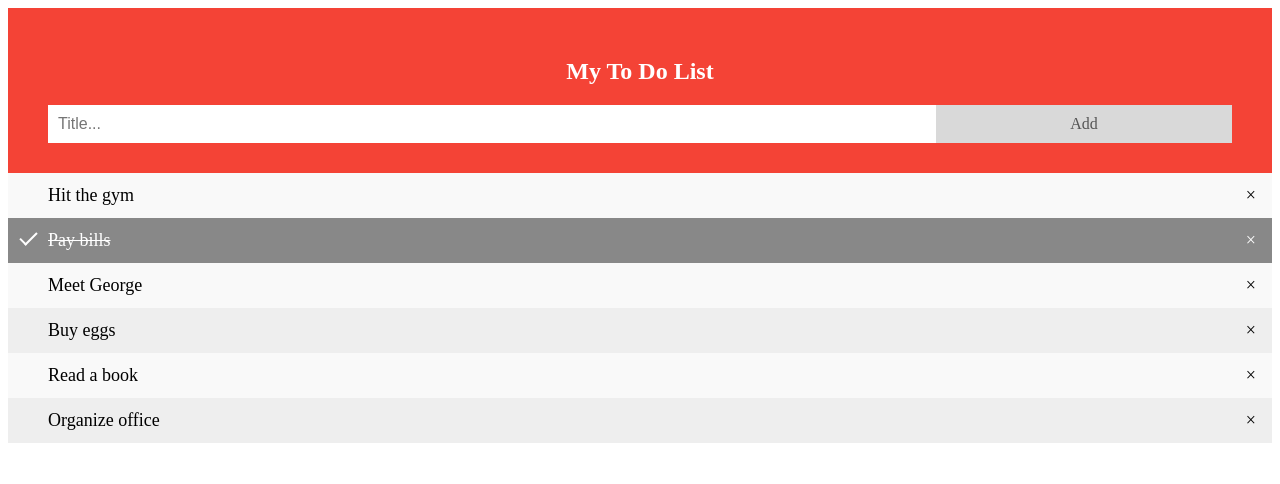
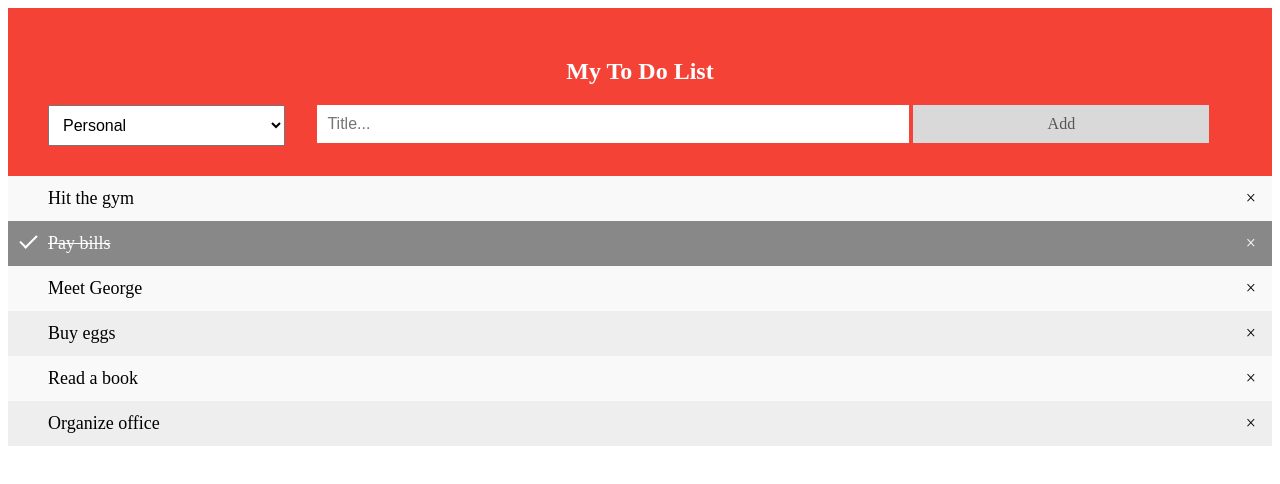
Before and after one commit to gyanprakashtiwari/js_assignment_2, a plain HTML site: page index.html in a window 1280 px wide. Both pictures are taken after a click on the element "Add". Drawn offline with Linux system fonts and the light colour scheme.

Commit message:
category while adding todo

```diff
--- a/index.html
+++ b/index.html
@@ -1,6 +1,14 @@
 <div id="myDIV" class="header">
   <h2>My To Do List</h2>
   <input type="text" id="myInput" placeholder="Title..." />
+
+  <!-- Dropdown for Category selection -->
+  <select id="categorySelect">
+    <option value="Personal">Personal</option>
+    <option value="Books To Read">Books To Read</option>
+    <option value="To Buy">To Buy</option>
+  </select>
+
   <span onclick="newElement()" class="addBtn">Add</span>
   <link rel="stylesheet" href="style.css" />
 </div>
--- a/main.js
+++ b/main.js
@@ -32,28 +32,61 @@ list.addEventListener(
 );
 
 // Create a new list item when clicking on the "Add" button
+// function newElement() {
+//   var li = document.createElement("li");
+//   var inputValue = document.getElementById("myInput").value;
+//   var t = document.createTextNode(inputValue);
+//   li.appendChild(t);
+//   if (inputValue === "") {
+//     alert("You must write something!");
+//   } else {
+//     document.getElementById("myUL").appendChild(li);
+//   }
+//   document.getElementById("myInput").value = "";
+
+//   var span = document.createElement("SPAN");
+//   var txt = document.createTextNode("\u00D7");
+//   span.className = "close";
+//   span.appendChild(txt);
+//   li.appendChild(span);
+
+//   for (i = 0; i < close.length; i++) {
+//     close[i].onclick = function () {
+//       var div = this.parentElement;
+//       div.style.display = "none";
+//     };
+//   }
+// }
+
 function newElement() {
-  var li = document.createElement("li");
-  var inputValue = document.getElementById("myInput").value;
-  var t = document.createTextNode(inputValue);
-  li.appendChild(t);
-  if (inputValue === "") {
-    alert("You must write something!");
+  // Get the task text and category from the input fields
+  var taskText = document.getElementById("myInput").value;
+  var category = document.getElementById("categorySelect").value;
+
+  // Only add a new task if the input is not empty
+  if (taskText === "") {
+    alert("Please enter a task!");
   } else {
+    // Create a new <li> element for the task
+    var li = document.createElement("li");
+
+    // Create a span element to show the task text
+    var taskTextSpan = document.createElement("span");
+    taskTextSpan.textContent = taskText;
+    li.appendChild(taskTextSpan);
+
+    // Create another span element to show the category
+    var categorySpan = document.createElement("span");
+    categorySpan.textContent = " [" + category + "]";
+    categorySpan.style.fontStyle = "italic";
+    categorySpan.style.color = "#555";
+    li.appendChild(categorySpan);
+
+    // Append the new list item to the UL
     document.getElementById("myUL").appendChild(li);
-  }
-  document.getElementById("myInput").value = "";
 
-  var span = document.createElement("SPAN");
-  var txt = document.createTextNode("\u00D7");
-  span.className = "close";
-  span.appendChild(txt);
-  li.appendChild(span);
-
-  for (i = 0; i < close.length; i++) {
-    close[i].onclick = function () {
-      var div = this.parentElement;
-      div.style.display = "none";
-    };
+    // Clear the input fields after adding the task
+    document.getElementById("myInput").value = "";
+    document.getElementById("categorySelect").value = "Personal"; // Reset to default category
   }
 }
--- a/style.css
+++ b/style.css
@@ -75,6 +75,7 @@ ul li.checked::before {
   padding: 30px 40px;
   color: white;
   text-align: center;
+  position: relative;
 }
 
 /* Clear floats after the header */
@@ -89,10 +90,20 @@ input {
   margin: 0;
   border: none;
   border-radius: 0;
-  width: 75%;
+  width: 50%;
   padding: 10px;
+  font-size: 16px;
+  display: inline-block;
+}
+
+/* Style the dropdown */
+#categorySelect {
+  width: 20%;
+  padding: 10px;
+  font-size: 16px;
+  margin-right: 10px;
+  display: inline-block;
   float: left;
-  font-size: 16px;
 }
 
 /* Style the "Add" button */
@@ -101,12 +112,12 @@ input {
   width: 25%;
   background: #d9d9d9;
   color: #555;
-  float: left;
   text-align: center;
   font-size: 16px;
   cursor: pointer;
   transition: 0.3s;
   border-radius: 0;
+  display: inline-block;
 }
 
 .addBtn:hover {
```
